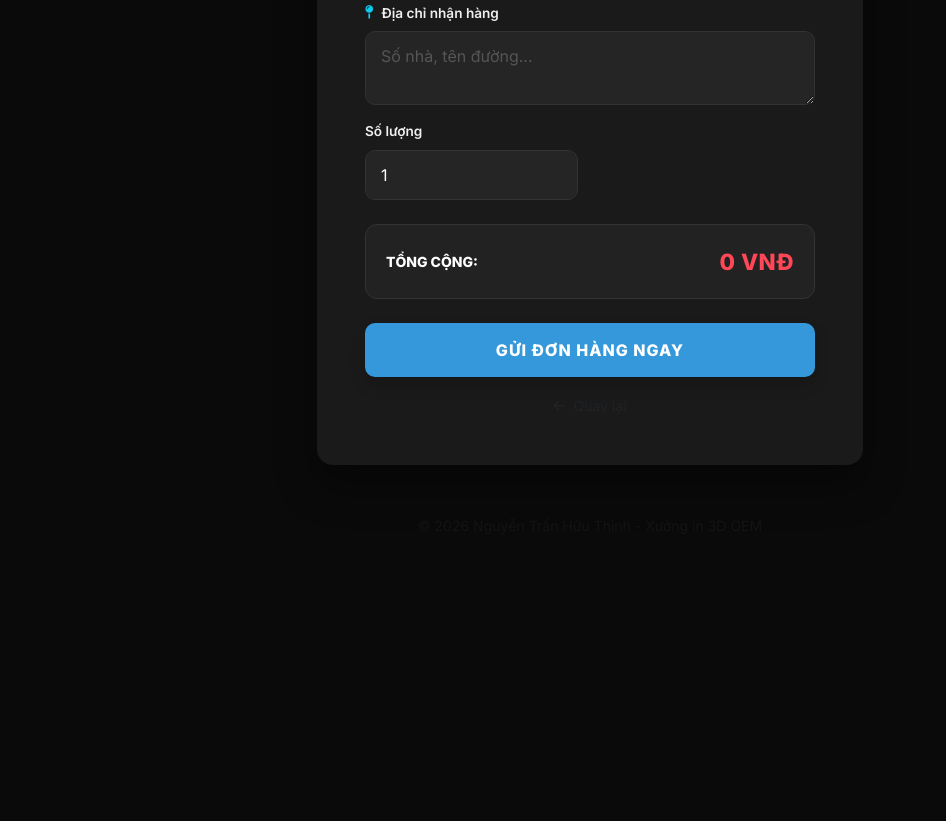
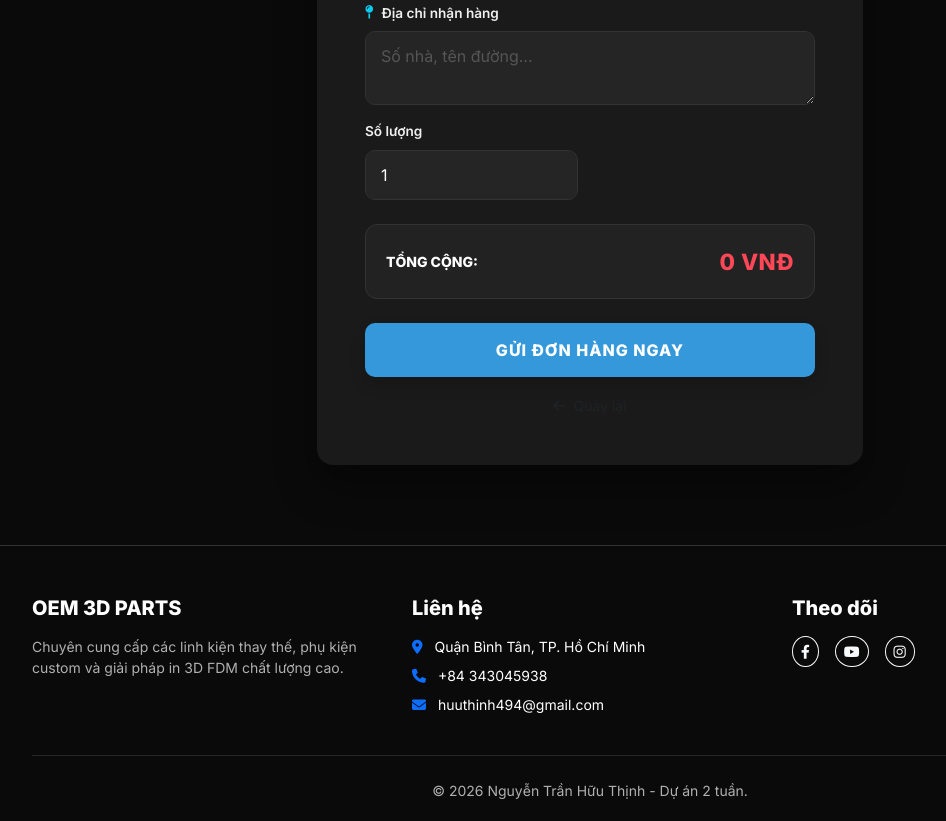
Before and after one commit to whothinh1501/3dprinting, a website: page public/checkout.html in a window 1280 px wide. Shown: the part 506-1327 px from the top of the page, without its empty margins (50-996 px from the left). Before the commit the page ends 1042 px from the top, so only its background shows below. Drawn offline with nearby package versions, Linux system fonts and the light colour scheme.

Commit message:
delete style.css

```diff
--- a/public/checkout.html
+++ b/public/checkout.html
@@ -114,7 +114,31 @@
             box-shadow: 0 10px 20px rgba(52, 152, 219, 0.2);
         }
 
-        footer { margin-top: 50px; opacity: 0.5; }
+        footer {
+            background-color: #0a0a0a;
+            padding: 50px 0 20px;
+            margin-top: 80px;
+            border-top: 1px solid #333;
+        }
+
+
+        footer .text-muted {
+            color: #b0b0b0 !important;
+        }
+
+        footer ul li {
+            color: #ffffff !important;
+            margin-bottom: 8px;
+        }
+
+        footer .footer-link {
+            color: var(--accent-color);
+            text-decoration: none;
+            transition: 0.3s;
+        }
+        footer .footer-link:hover {
+            color: #fff;
+        }
     </style>
 </head>
 <body>
@@ -194,8 +218,35 @@
         </div>
     </div>
 
-    <footer class="text-center text-muted small">
-        &copy; 2026 Nguyễn Trần Hữu Thịnh - Xưởng in 3D OEM
+    <footer>
+        <div class="container">
+            <div class="row g-4">
+                <div class="col-md-4">
+                    <h5 class="text-white fw-bold mb-3">OEM 3D PARTS</h5>
+                    <p class="small text-muted">Chuyên cung cấp các linh kiện thay thế, phụ kiện custom và giải pháp in 3D FDM chất lượng cao.</p>
+                </div>
+                <div class="col-md-4">
+                    <h5 class="text-white fw-bold mb-3">Liên hệ</h5>
+                    <ul class="list-unstyled small">
+                        <li><i class="fas fa-map-marker-alt me-2 text-primary"></i> Quận Bình Tân, TP. Hồ Chí Minh</li>
+                        <li><i class="fas fa-phone me-2 text-primary"></i> +84 343045938</li>
+                        <li><i class="fas fa-envelope me-2 text-primary"></i> huuthinh494@gmail.com</li>
+                    </ul>
+                </div>
+                <div class="col-md-4">
+                    <h5 class="text-white fw-bold mb-3">Theo dõi</h5>
+                    <div class="d-flex gap-3">
+                        <a href="https://www.facebook.com/whothink1501/" class="btn btn-outline-light btn-sm rounded-circle"><i class="fab fa-facebook-f"></i></a>
+                        <a href="https://www.youtube.com/channel/UCD16gff5NGL-BYEFT74G-7g" class="btn btn-outline-light btn-sm rounded-circle"><i class="fab fa-youtube"></i></a>
+                        <a href="#" class="btn btn-outline-light btn-sm rounded-circle"><i class="fab fa-instagram"></i></a>
+                    </div>
+                </div>
+            </div>
+            <hr class="my-4 border-secondary">
+            <div class="text-center small text-muted">
+                &copy; 2026 Nguyễn Trần Hữu Thịnh - Dự án 2 tuần.
+            </div>
+        </div>
     </footer>
 
     <script>
--- a/routes/orderRoutes.js
+++ b/routes/orderRoutes.js
@@ -17,7 +17,7 @@ router.post('/', async (req, res) => {
         res.status(201).json(newOrder);
     } catch (err) { res.status(400).json({ message: err.message }); }
 });
-// Cập nhật trạng thái đơn hàng (UPDATE)
+// update đơn hàng (UPDATE)
 router.put('/:id', async (req, res) => {
     try {
         const updatedOrder = await Order.findByIdAndUpdate(
@@ -30,7 +30,7 @@ router.put('/:id', async (req, res) => {
         res.status(400).json({ message: err.message });
     }
 });
-// Xóa đơn hàng
+// Xóa đơn hàng dựa trên ID (DELETE)
 router.delete('/:id', async (req, res) => {
     try {
         await Order.findByIdAndDelete(req.params.id);
```
Also changed, not shown: public/style.css (deleted).
